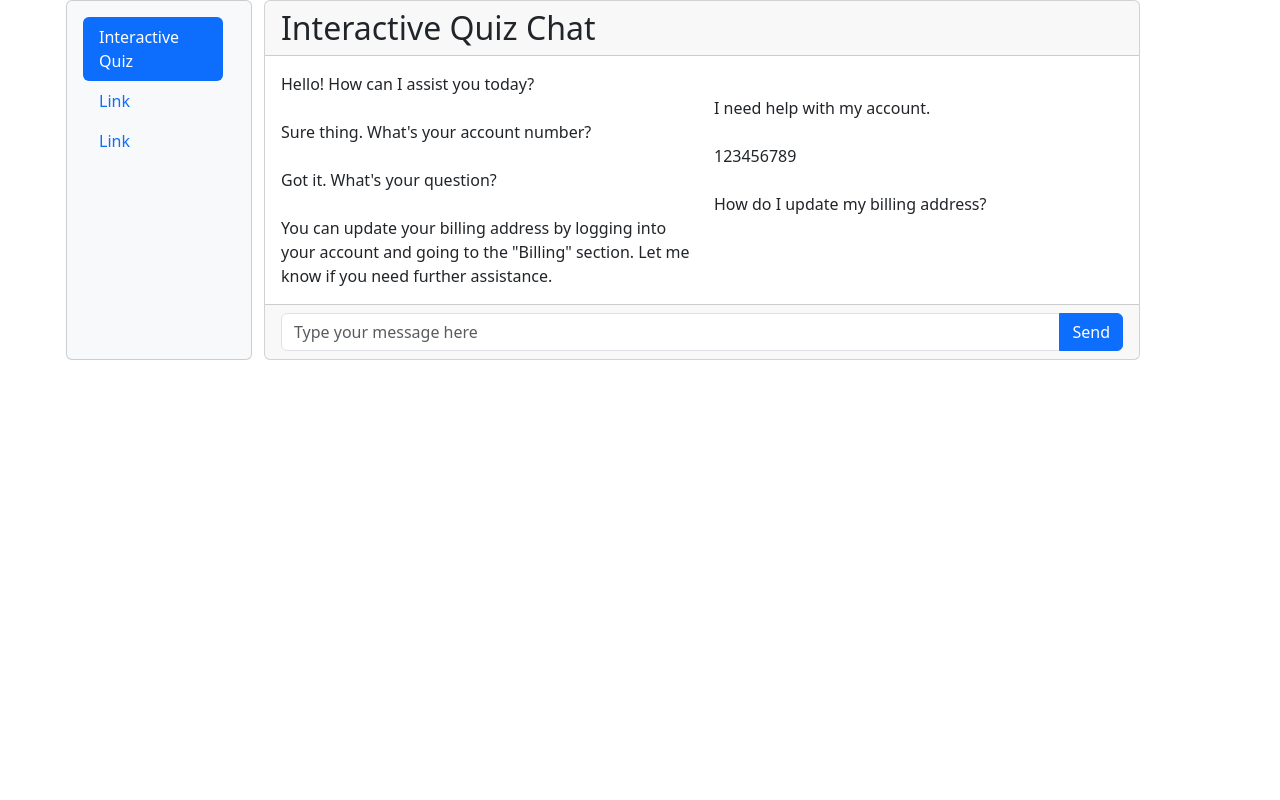
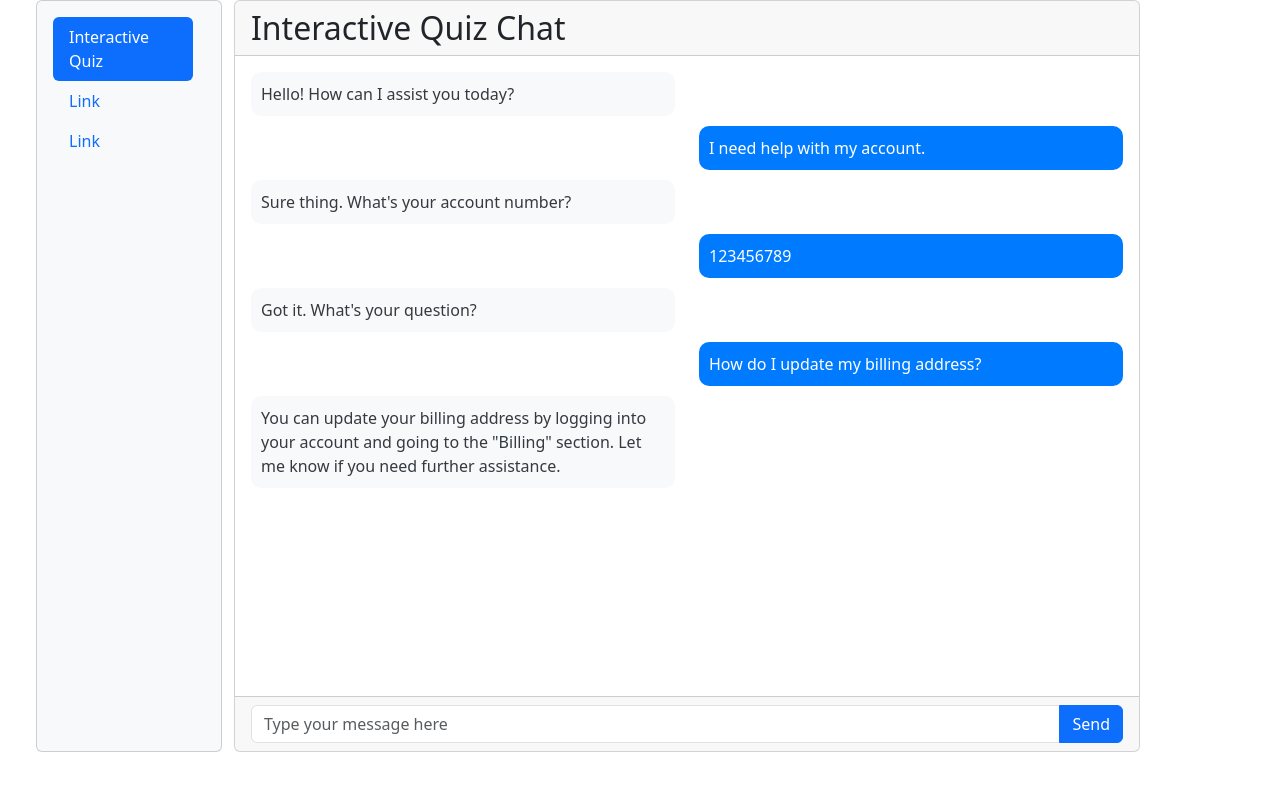
Before and after one commit to Zemelware/StudyX, a Flask app: page / in a window 1280 px wide. Run offline with Flask 3, Linux system fonts and the light colour scheme.

Commit message:
Add basic styling for the chat

```diff
--- a/static/main.css
+++ b/static/main.css
@@ -1,3 +1,25 @@
-.nav {
-  margin-left: 30px;
+/* Chat body styles */
+#chat-body {
+  height: 80vh;
+  overflow-y: auto;
 }
+
+/* User message styles */
+.user-message {
+  background-color: #007bff;
+  color: #fff;
+  border-radius: 10px;
+  padding: 10px;
+  margin-bottom: 10px;
+  text-align: left;
+}
+
+/* AI message styles */
+.ai-message {
+  background-color: #f8f9fa;
+  color: #343a40;
+  border-radius: 10px;
+  padding: 10px;
+  margin-bottom: 10px;
+  text-align: left;
+}
```
